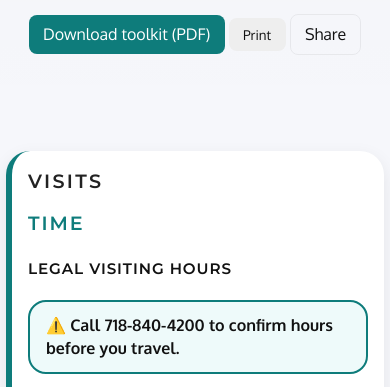
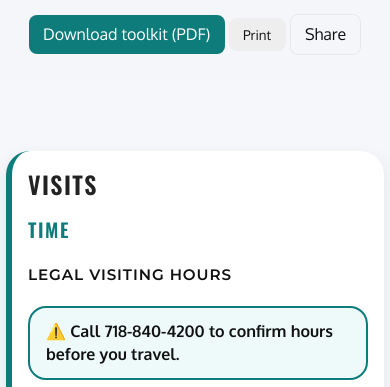
Before and after one commit to phoebegrace8124-cyber/visitingpage2, a plain HTML site: page index.html in a window 390 px wide. Shown: the part 447-834 px from the top of the page. Drawn offline with nearby package versions, Linux system fonts and the light colour scheme.

Commit message:
Update font sizes and styles in styles.css

```diff
--- a/styles.css
+++ b/styles.css
@@ -281,7 +281,7 @@ html{scroll-behavior:smooth}
 
 /* Smaller section: "What you can and can't bring" */
 .part.compact{font-size:.92rem}
-.part.compact .part-title{font-size:1rem}
+.part.compact .part-title{font-size:1.2rem}
 .compact .schedule-list{margin:.4rem 0 0}
 .compact .mini-card{padding:.6rem .8rem}
 .compact .callout{font-size:.9rem;padding:.6rem .8rem}
@@ -315,5 +315,12 @@ html{scroll-padding-top:var(--sticky-h,11rem)}
 /* ===== Parts inside a combined section (Visits, Contact) ===== */
 .part{margin-top:1.75rem;padding-top:1.25rem;border-top:1px solid #e3e6ee}
 .section-box > h3 + .part{margin-top:0;padding-top:0;border-top:0}
-.part-title{margin:0 0 .75rem;font-size:1.2rem;letter-spacing:.1em;color:var(--accent)}
+.part-title{margin:0 0 .75rem;font-family:var(--hero-font,var(--font-title));font-size:1.4rem;letter-spacing:.08em;color:var(--accent)}
 @media print{.part{border-top-color:#ccc}}
+
+/* Section headings use the same font as the hero heading */
+.section-box > h3{font-family:var(--hero-font,var(--font-title));font-size:1.8rem;letter-spacing:.06em}
+@media (max-width:720px){
+  .section-box > h3{font-size:1.5rem}
+  .part-title{font-size:1.2rem}
+}
```
